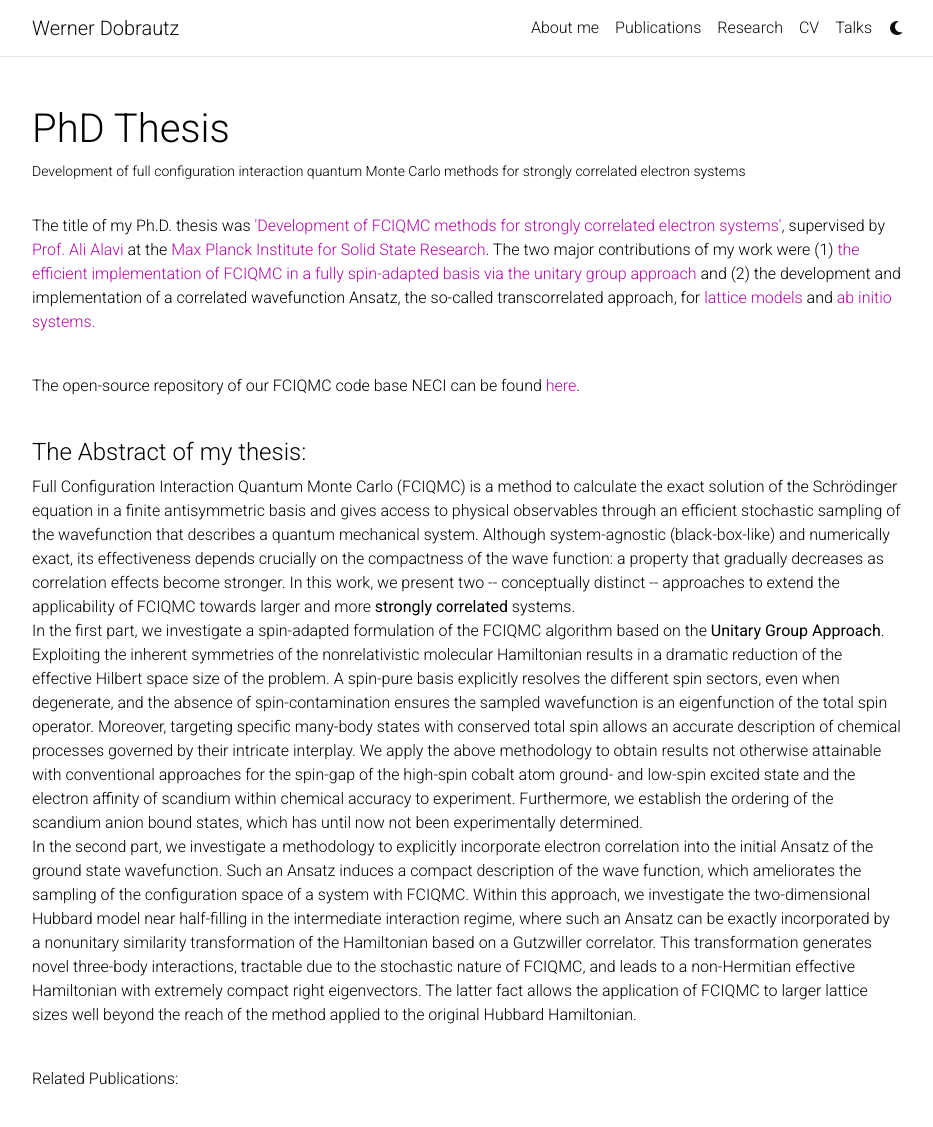
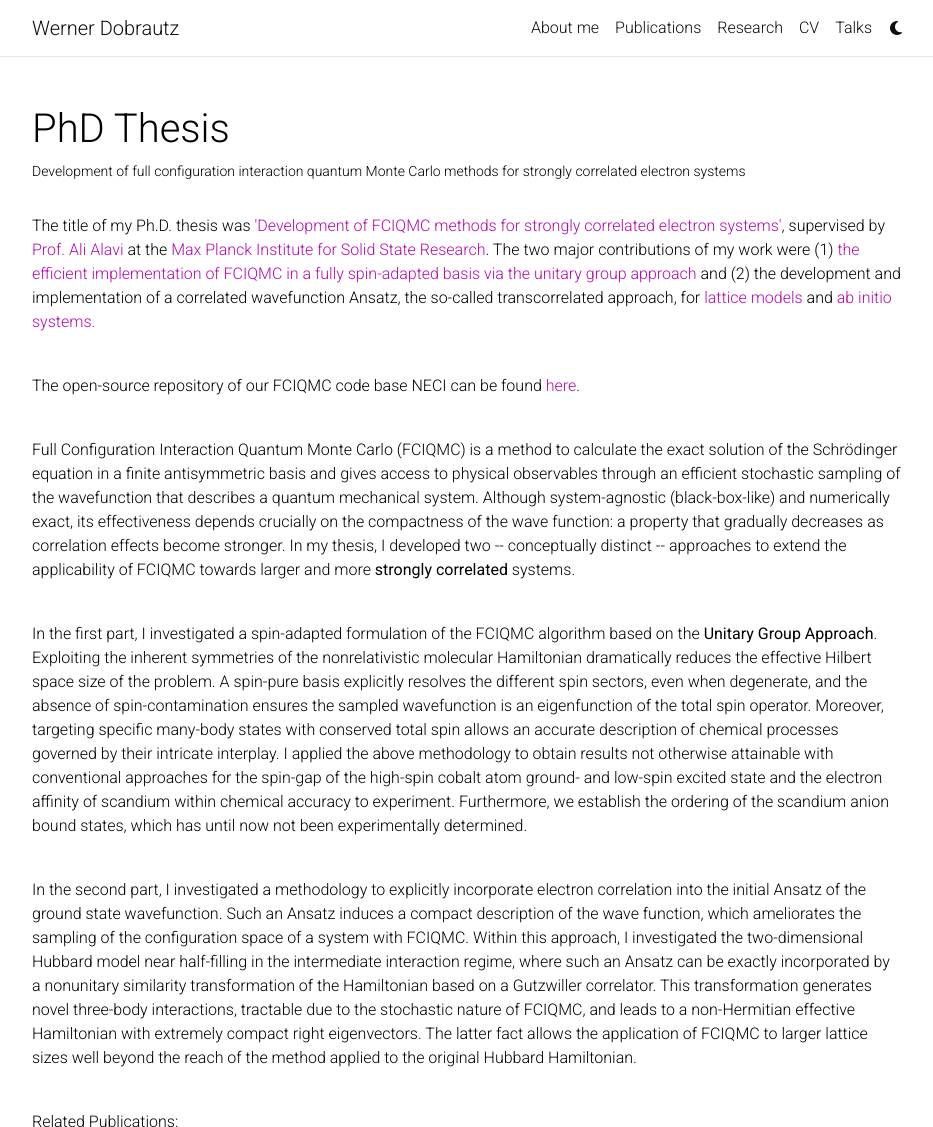
Before and after one commit to dobrautz/dobrautz.github.io, a Jekyll site: the page built from _projects/8_project.md, in a window 1280 px wide and 1344 px high, cut to the strip 0-1127 px from the top of the window. Shown: the whole strip, without its empty margins (173-1106 px from the left). Built offline with Jekyll 4.4.1, drawn with Linux system fonts in a browser that asks for light colours; comment, search, counter and statistics services are not loaded; a style sheet for code colours, icons or effects is not loaded.

Commit message:
Update 8_project.md

```diff
--- a/_projects/8_project.md
+++ b/_projects/8_project.md
@@ -15,28 +15,29 @@ The title of my Ph.D. thesis was <a href='http://dx.doi.org/10.18419/opus-10593'
 The open-source repository of our FCIQMC code base NECI can be found <a href='https://github.com/ghb24/NECI_STABLE'>here</a>.
 </p>
 
-<h4>The Abstract of my thesis:</h4>
-
 <p>
 Full Configuration Interaction Quantum Monte Carlo (FCIQMC) is a method to calculate the exact solution of the Schrödinger equation in a finite antisymmetric basis and gives access to physical observables through an efficient stochastic sampling of the wavefunction that describes a quantum mechanical system.
 Although system-agnostic (black-box-like) and numerically exact, its effectiveness depends crucially on the compactness of the wave function: a property that gradually decreases as correlation effects become stronger.
-In this work, we present two -- conceptually distinct --  approaches to extend the applicability of FCIQMC towards larger and more <b>strongly correlated</b> systems. <br>
+In my thesis, I developed two -- conceptually distinct --  approaches to extend the applicability of FCIQMC towards larger and more <b>strongly correlated</b> systems.
+</p>
 
-In the first part, we investigate a spin-adapted formulation of the FCIQMC algorithm based on the <b>Unitary Group Approach</b>.
-Exploiting the inherent symmetries of the nonrelativistic molecular Hamiltonian results in a dramatic reduction of the effective Hilbert space size of the problem.
+<p>
+In the first part, I investigated a spin-adapted formulation of the FCIQMC algorithm based on the <b>Unitary Group Approach</b>.
+Exploiting the inherent symmetries of the nonrelativistic molecular Hamiltonian dramatically reduces the effective Hilbert space size of the problem.
 A spin-pure basis explicitly resolves the different spin sectors, even when degenerate, and the absence of spin-contamination ensures the sampled wavefunction is an eigenfunction of the total spin operator.
 Moreover, targeting specific many-body states with conserved total spin allows an accurate description of chemical processes governed by their intricate interplay.
-We apply the above methodology to obtain results not otherwise attainable with conventional approaches for the spin-gap of the high-spin cobalt atom ground- and low-spin excited state and the electron affinity of scandium within chemical accuracy to experiment.
-Furthermore, we establish the ordering of the scandium anion bound states, which has until now not been experimentally determined. <br>
+I applied the above methodology to obtain results not otherwise attainable with conventional approaches for the spin-gap of the high-spin cobalt atom ground- and low-spin excited state and the electron affinity of scandium within chemical accuracy to experiment.
+Furthermore, we establish the ordering of the scandium anion bound states, which has until now not been experimentally determined.
+</p>
 
-In the second part, we investigate a methodology to explicitly incorporate electron correlation into the initial Ansatz of the ground state wavefunction.
+<p>
+In the second part, I investigated a methodology to explicitly incorporate electron correlation into the initial Ansatz of the ground state wavefunction.
 Such an Ansatz induces a compact description of the wave function, which ameliorates the sampling of the configuration space of a system with FCIQMC.
-Within this approach, we investigate the two-dimensional Hubbard model near half-filling in the intermediate interaction regime, where such an Ansatz can be exactly incorporated by a nonunitary similarity transformation of the Hamiltonian based on a Gutzwiller correlator.
+Within this approach, I investigated the two-dimensional Hubbard model near half-filling in the intermediate interaction regime, where such an Ansatz can be exactly incorporated by a nonunitary similarity transformation of the Hamiltonian based on a Gutzwiller correlator.
 This transformation generates novel three-body interactions, tractable due to the stochastic nature of FCIQMC, and leads to a non-Hermitian effective Hamiltonian with extremely compact right eigenvectors.
-The latter fact allows the application of FCIQMC to larger lattice sizes well beyond the reach of the method applied to the original Hubbard Hamiltonian. <br>
+The latter fact allows the application of FCIQMC to larger lattice sizes well beyond the reach of the method applied to the original Hubbard Hamiltonian.
+</p>
 
-
-</p>
 Related Publications:
 <div class="publications">
     {% bibliography -f {{ site.scholar.bibliography }} -q @*[project_thesis=true]* %}
```
